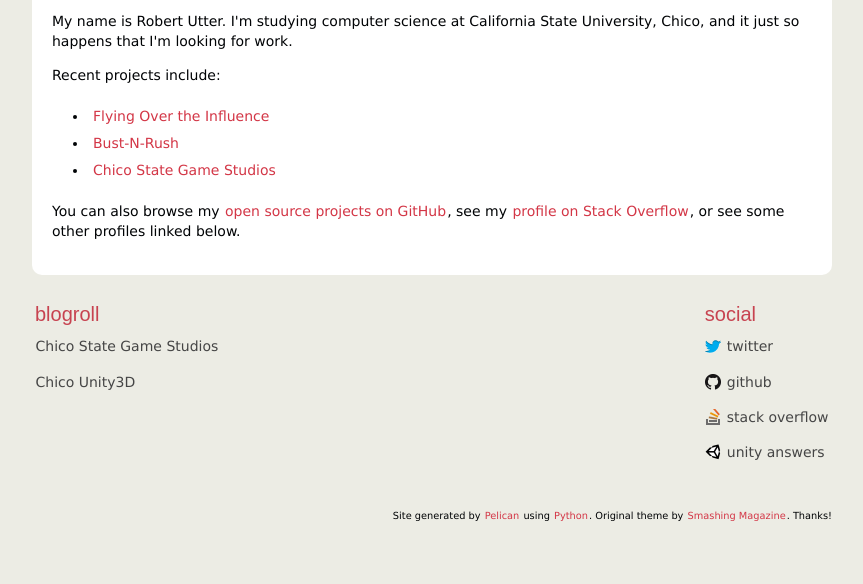
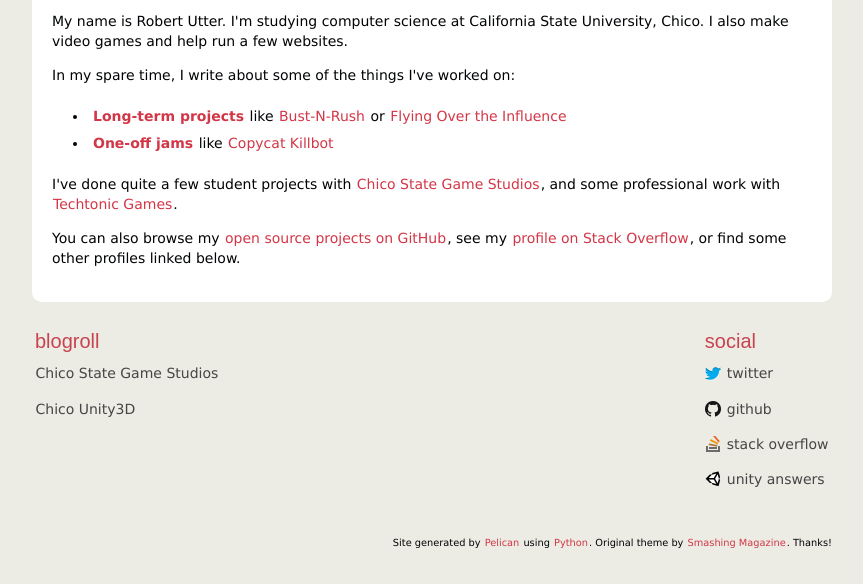
Before and after one commit to areyoutoo/areyoutoo.github.io, a plain HTML site: page index.html in a window 1280 px wide. Shown: the part 216-800 px from the top of the page, without its empty margins (208-1071 px from the left). Drawn offline with Linux system fonts and the light colour scheme; a web font is replaced by a local one.

Commit message:
revise front page

```diff
--- a/index.html
+++ b/index.html
@@ -22,17 +22,16 @@
         </header><!-- /#banner -->
 <section id="content" class="body">
     <h1 class="entry-title">Welcome!</h1>
-    <p>My name is Robert Utter. I'm studying computer science at California State
-University, Chico, and it just so happens that I'm looking for work.</p>
-<p>Recent projects include:</p>
+    <p>My name is Robert Utter. I'm studying computer science at California State University, Chico. I also make video games and help run a few websites.</p>
+<p>In my spare time, I write about some of the things I've worked on:</p>
 <ul>
-<li><a href="./flying-over-the-influence.html">Flying Over the Influence</a></li>
-<li><a href="./bust-n-rush.html">Bust-N-Rush</a></li>
-<li><a href="./pages/chico-state-game-studios.html">Chico State Game Studios</a></li>
+<li><strong><a href="./category/projects.html">Long-term projects</a></strong> like <a href="./bust-n-rush.html">Bust-N-Rush</a> or <a href="./flying-over-the-influence.html">Flying Over the Influence</a></li>
+<li><strong><a href="./category/jams.html">One-off jams</a></strong> like <a href="./copycat-killbot.html">Copycat Killbot</a></li>
 </ul>
+<p>I've done quite a few student projects with <a href="./pages/chico-state-game-studios.html">Chico State Game Studios</a>, and some professional work with <a href="./tag/techtonic.html">Techtonic Games</a>.</p>
 <p>You can also browse my
 <a href="http://github.com/areyoutoo">open source projects on GitHub</a>, see my <a href="http://stackoverflow.com/users/1251354/rutter">profile
-on Stack Overflow</a>, or see some
+on Stack Overflow</a>, or find some
 other profiles linked below.</p>
 </section>
         <section id="extras" class="body">
```
Also changed, not shown: pages/about-me.html (+1 -1 lines).
